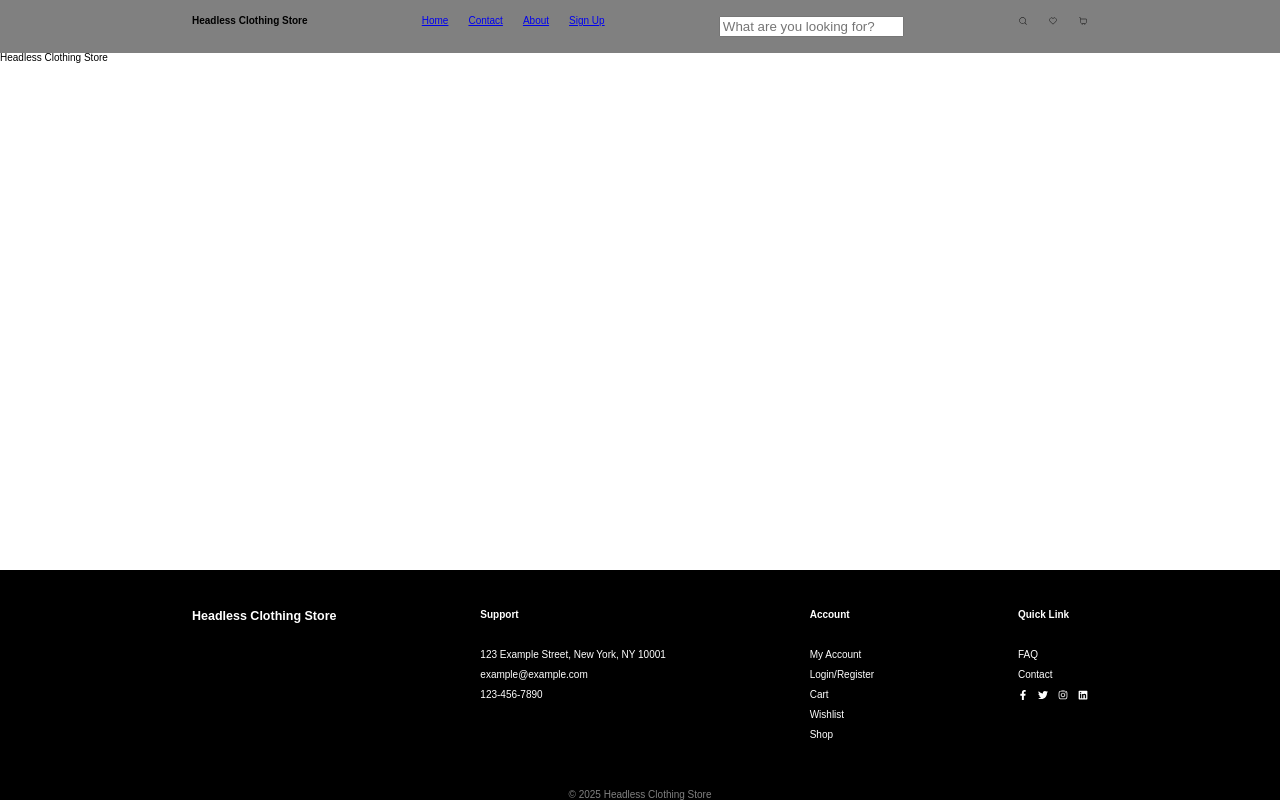
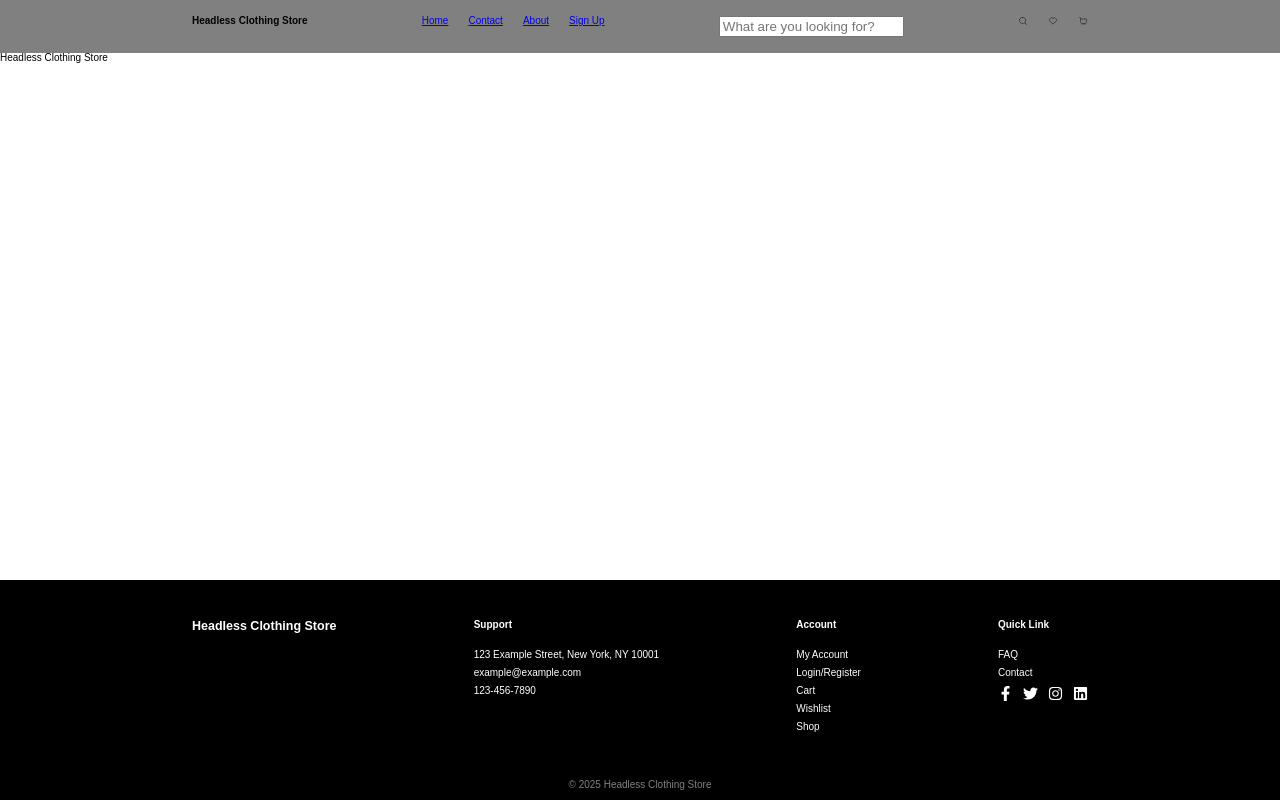
Before and after one commit to MattiVboiii/gw2_svm, a React (Vite) app: page / in a window 1280 px wide. Built offline with nearby package versions, Linux system fonts and the light colour scheme.

Commit message:
Update Footer styles for improved spacing and hover effects

```diff
--- a/src/styles/home/Footer.module.css
+++ b/src/styles/home/Footer.module.css
@@ -6,6 +6,7 @@
   footer {
     background-color: black;
     color: white;
+    margin-bottom: 10px;
     .footer_container {
       display: flex;
       justify-content: space-between;
@@ -16,10 +17,10 @@
       }
       h2 {
         font-weight: bold;
-        margin-bottom: 30px;
+        margin-bottom: 2.5vh;
       }
       p {
-        margin-bottom: 10px;
+        margin-bottom: 1vh;
       }
       a {
         text-decoration: none;
@@ -28,11 +29,13 @@
         &:hover {
           cursor: pointer;
           color: red;
+          text-decoration: underline;
         }
       }
       .icons {
         display: flex;
         gap: 10px;
+        font-size: 1.5rem;
       }
     }
     .copyright {
```
